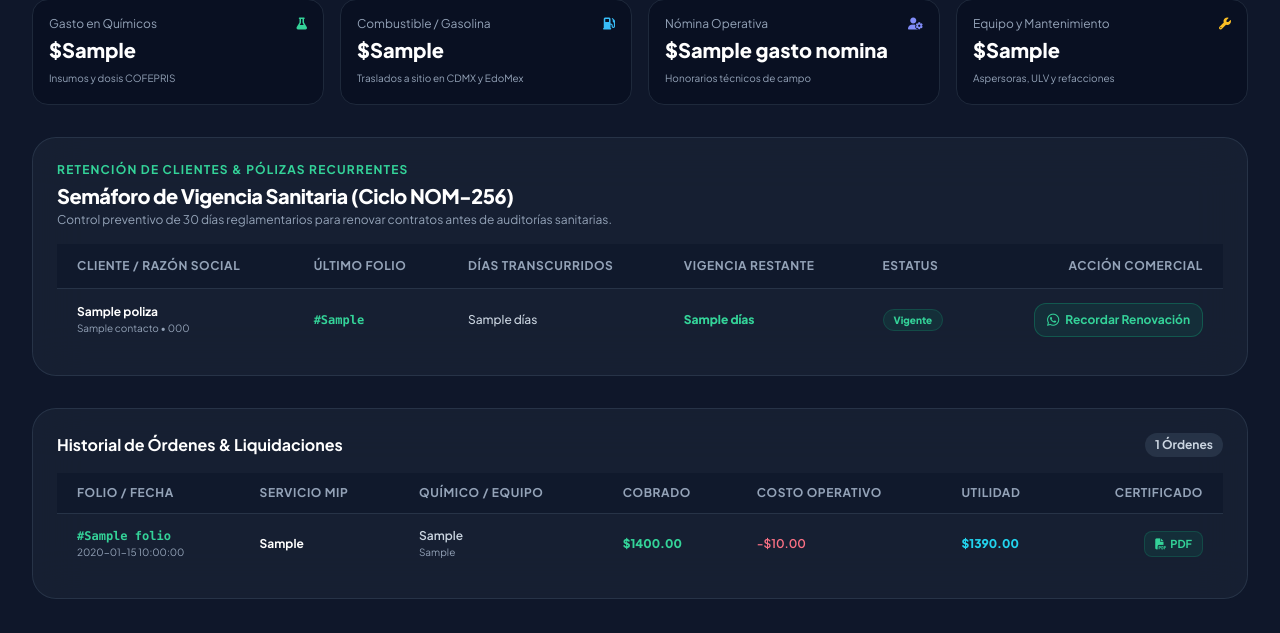
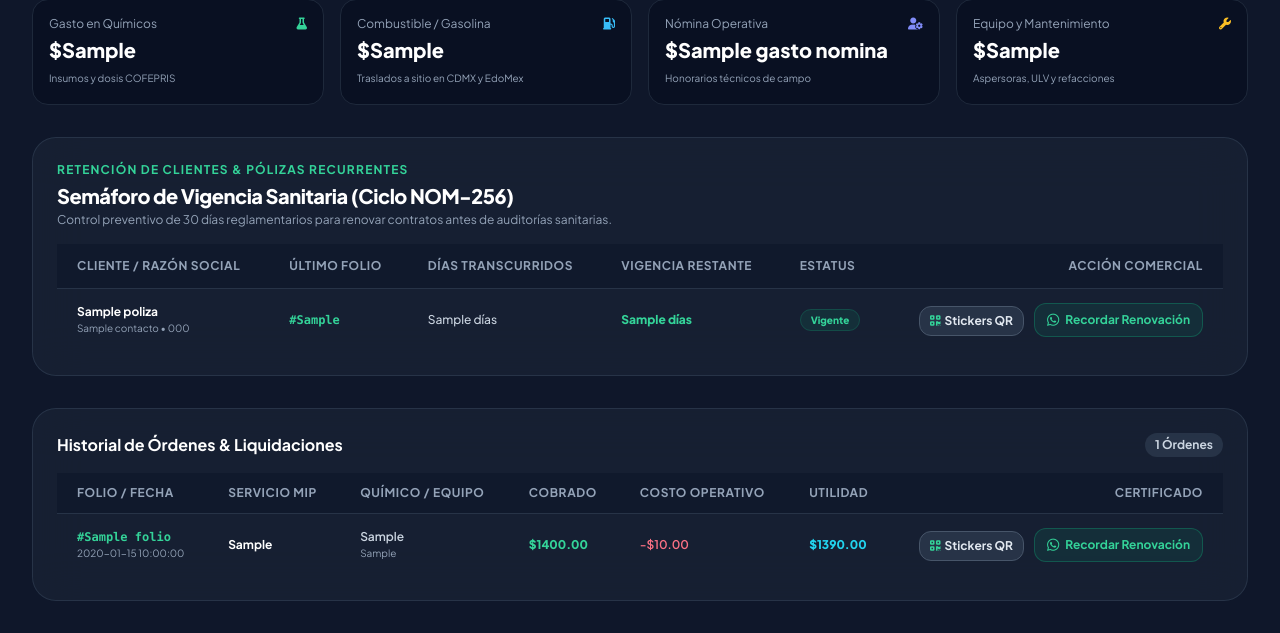
Before and after one commit to oscardavilam-debug/control-plagas-bot, a Flask app: template templates/dashboard_financiero.html in a window 1280 px wide. Shown: the part 398-1031 px from the top of the page. Before the commit the page ends 997 px from the top, so only its background shows below. Run offline with Flask 3, Linux system fonts and the light colour scheme; the template is opened without the code that fills it: most values are stand-ins (such as "Sample title", 1, 10 or a date in 2020); some libraries are stand-ins or nearby versions.

Commit message:
fix: renderizar boton de stickers QR en tabla de semaforo

```diff
--- a/templates/dashboard_financiero.html
+++ b/templates/dashboard_financiero.html
@@ -203,7 +203,11 @@
                                     <span class="px-2.5 py-1 rounded-full text-[10px] font-black bg-rose-500/10 text-rose-400 border border-rose-500/20">Vencido</span>
                                 {% endif %}
                             </td>
-                            <td class="px-5 py-3.5 text-right">
+                            <td class="px-5 py-3.5 text-right space-x-2">
+                                <a href="/imprimir_stickers_qr/{{ p.id }}" target="_blank" class="inline-flex items-center px-2.5 py-1.5 bg-slate-700/60 hover:bg-slate-700 text-slate-200 border border-slate-600 rounded-xl text-xs font-bold transition space-x-1" title="Descargar Stickers QR en PDF">
+                                    <i class="fa-solid fa-qrcode text-emerald-400"></i>
+                                    <span>Stickers QR</span>
+                                </a>
                                 <a href="{{ p.wa_link }}" target="_blank" class="inline-flex items-center px-3 py-1.5 bg-emerald-500/10 hover:bg-emerald-500 text-emerald-400 hover:text-slate-950 border border-emerald-500/30 rounded-xl text-xs font-bold transition space-x-1.5" title="Enviar recordatorio de renovación por WhatsApp">
                                     <i class="fa-brands fa-whatsapp text-sm"></i>
                                     <span>Recordar Renovación</span>
@@ -259,10 +263,14 @@
                             <td class="px-5 py-3.5 font-black text-cyan-400">
                                 ${{ "%.2f"|format((s.costo or 1400) - ((s.gasto_quimicos or 0) + (s.gasto_gasolina or 0) + (s.gasto_nomina or 0) + (s.gasto_equipo or 0))) }}
                             </td>
-                            <td class="px-5 py-3.5 text-right">
-                                <a href="/ver_certificado/{{ s.folio }}" target="_blank" class="inline-flex items-center px-2.5 py-1 bg-emerald-500/10 hover:bg-emerald-500 text-emerald-400 hover:text-slate-950 border border-emerald-500/20 rounded-lg text-[11px] font-bold transition space-x-1">
-                                    <i class="fa-solid fa-file-pdf"></i>
-                                    <span>PDF</span>
+                            <td class="px-5 py-3.5 text-right space-x-2">
+                                <a href="/imprimir_stickers_qr/{{ p.id }}" target="_blank" class="inline-flex items-center px-2.5 py-1.5 bg-slate-700/60 hover:bg-slate-700 text-slate-200 border border-slate-600 rounded-xl text-xs font-bold transition space-x-1" title="Descargar Stickers QR en PDF">
+                                    <i class="fa-solid fa-qrcode text-emerald-400"></i>
+                                    <span>Stickers QR</span>
+                                </a>
+                                <a href="{{ p.wa_link }}" target="_blank" class="inline-flex items-center px-3 py-1.5 bg-emerald-500/10 hover:bg-emerald-500 text-emerald-400 hover:text-slate-950 border border-emerald-500/30 rounded-xl text-xs font-bold transition space-x-1.5" title="Enviar recordatorio de renovación por WhatsApp">
+                                    <i class="fa-brands fa-whatsapp text-sm"></i>
+                                    <span>Recordar Renovación</span>
                                 </a>
                             </td>
                         </tr>
```
